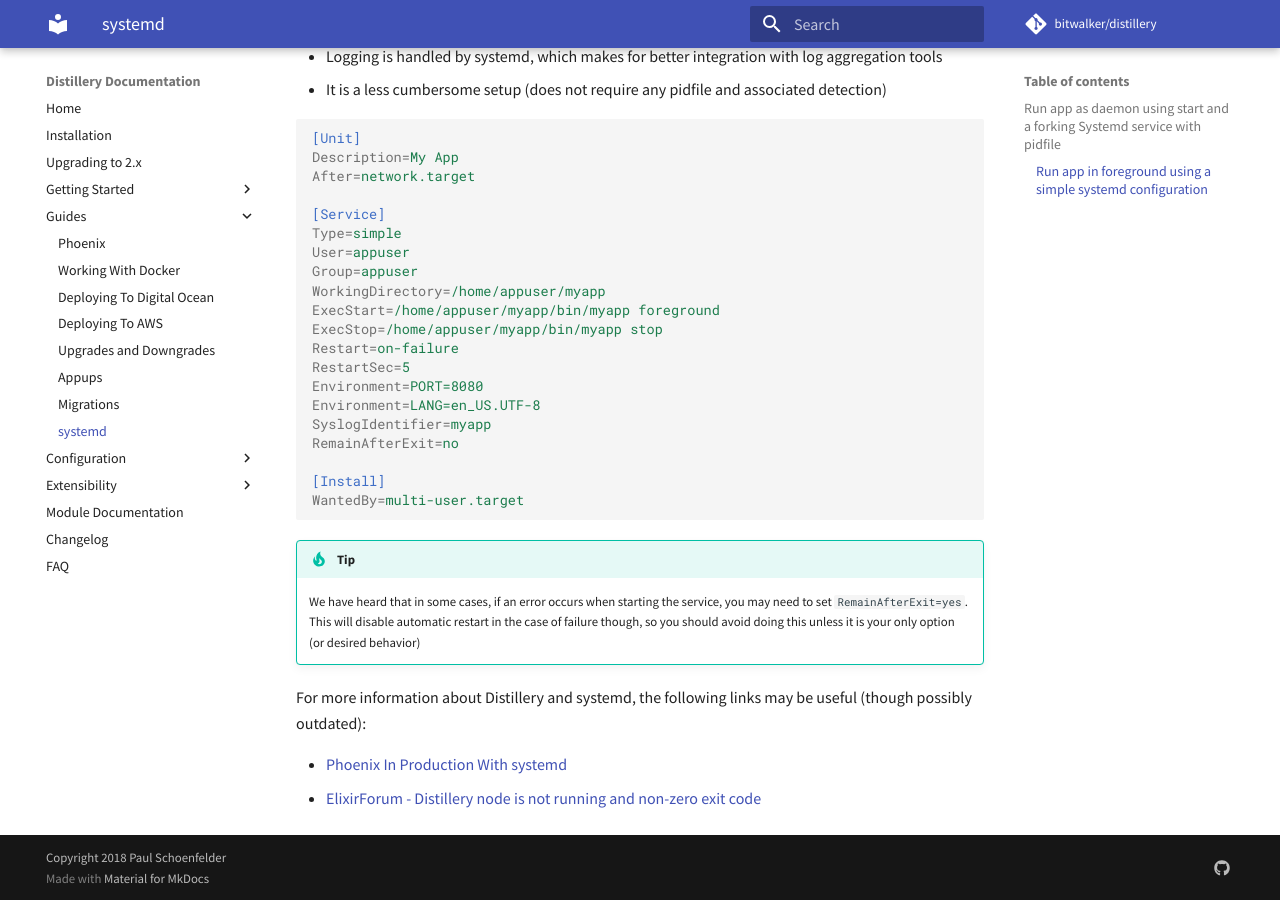
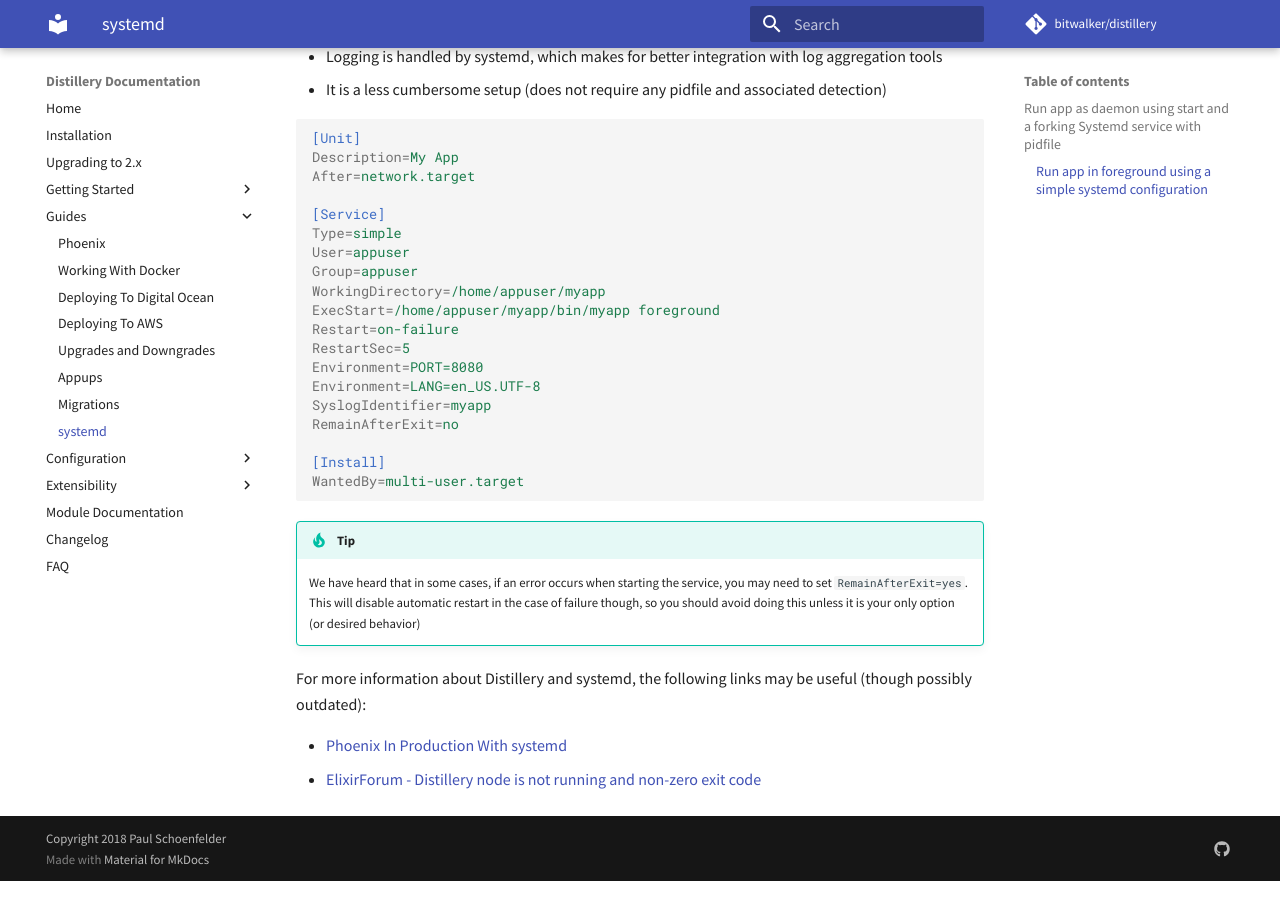
Before and after one commit to bitwalker/distillery, an MkDocs documentation site: the page built from docs/guides/systemd.md, in a window 1280 px wide and 900 px high, scrolled down 1142 px. Built offline with MkDocs 1.6.1 and Material for MkDocs 9.7.7, drawn with Linux system fonts in a browser that asks for light colours; comment, search, counter and statistics services are not loaded.

Commit message:
Stopping "simple" systemd service
Is `ExecStop=/home/appuser/myapp/bin/myapp stop` really required for `Type=simple` service?

```diff
--- a/docs/guides/systemd.md
+++ b/docs/guides/systemd.md
@@ -62,7 +62,6 @@ User=appuser
 Group=appuser
 WorkingDirectory=/home/appuser/myapp
 ExecStart=/home/appuser/myapp/bin/myapp foreground
-ExecStop=/home/appuser/myapp/bin/myapp stop
 Restart=on-failure
 RestartSec=5
 Environment=PORT=8080
```
